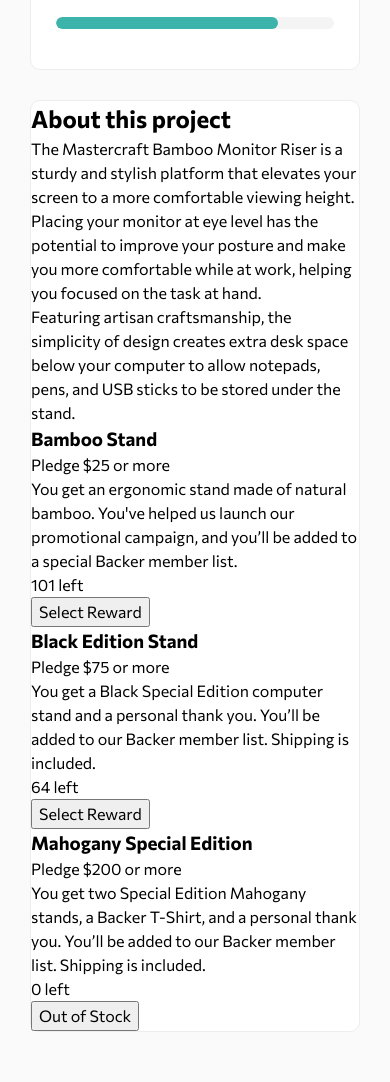
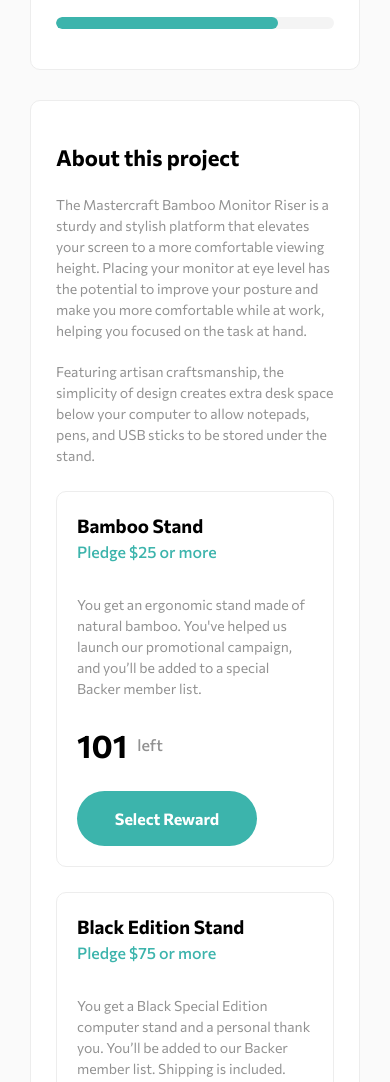
Before and after one commit to SrHatcher/practice-crowdfunding-product-page, a plain HTML site: page index.html in a window 390 px wide. Shown: the part 884-1966 px from the top of the page. Before the commit the page ends 1916 px from the top, so only its background shows below. Drawn offline with Linux system fonts and the light colour scheme.

Commit message:
still working on mobile version

```diff
--- a/index.js
+++ b/index.js
@@ -1,11 +1,13 @@
 const menuButton = document.querySelector('.header__button')
 const headerNavbar = document.querySelector('.header__navbar')
 const header = document.getElementById('header')
+const mainHeading = document.querySelector('.main__heading')
 
 function openMenu(){
     headerNavbar.classList.toggle('header__navbar--inactive')
     menuButton.classList.toggle('header__button--active')
     header.classList.toggle('header--active')
+    mainHeading.classList.toggle('main__heading--corrector')
 }
 
 menuButton.addEventListener('click', openMenu)
--- a/styles/mobile.css
+++ b/styles/mobile.css
@@ -144,6 +144,7 @@
     background-color: transparent;
     background-position: center;
     border: none;
+    cursor: pointer;
 }
 .header__button--active{
     height: 6rem;
@@ -163,6 +164,9 @@
     background-color: white;
     border: solid 0.1rem #ededed;
     border-radius: 1rem;
+}
+.main__heading--corrector{
+    z-index: -1;
 }
 .heading__round_logo{
     position: absolute;
@@ -230,6 +234,10 @@
     background-image: url('../images/icon-bookmark.svg');
     background-position: center;
     background-repeat: no-repeat;
+    transition: all ease-in 0.1s;
+}
+.heading__bookmark_button:active{
+    transform: scale(0.90);
 }
 .heading__bookmark_text{
     display: none;
@@ -291,22 +299,81 @@
 }
 .main__about{
     margin-block-start: 3rem;
+    padding: 4rem 2.5rem;
 
     background-color: white;
     border: solid 0.1rem #ededed;
     border-radius: 1rem;
 }
 .about__title{
+    margin-block-end: 2rem;
+
+    font-size: 2.2rem;
+}
+.about__text{
+    margin-block-start: 2rem;
+
+    font-size: 1.4rem;
+
+    color: #929292;
+}
+.about__option_container{
+    margin-block-start: 2.5rem;
+    padding: 2rem;
+
+    border: solid 0.1rem #ededed;
+    border-radius: 1rem;
+}
+.option__header_container{
+    display: flex;
+    flex-direction: column;
+}
+.option__title{
 
 }
-.about__text{}
-.about__option_container{}
-.option__header_container{}
-.option__title{}
-.option__info{}
-.option__text{}
-.option__button_container{}
-.option__amount_container{}
-.option__amount_number{}
-.option__amount_left_text{}
-.option__reward_button{}
+.option__info{
+    font-weight: 500;
+
+    color: var(--moderate-cyan);
+}
+.option__text{
+    font-size: 1.4rem;
+
+    margin-block-start: 3rem;
+
+    color: #929292;
+}
+.option__button_container{
+    display: flex;
+    flex-direction: column;
+    gap: 3rem;
+
+    margin-block-start: 3rem;
+}
+.option__amount_container{
+    display: flex;
+    gap: 1rem;
+}
+.option__amount_number{
+    font-weight: 700;
+    font-size: 3.2rem;
+    line-height: 3.2rem;
+}
+.option__amount_left_text{
+    margin-block-start: 0.4rem;
+
+    font-weight: 500;
+
+    color: #929292;
+}
+.option__reward_button{
+    width: 18rem;
+    height: 5.5rem;
+
+    font-weight: 700;
+
+    color: white;
+    border: none;
+    border-radius: 3rem;
+    background-color: var(--moderate-cyan);
+}
```
